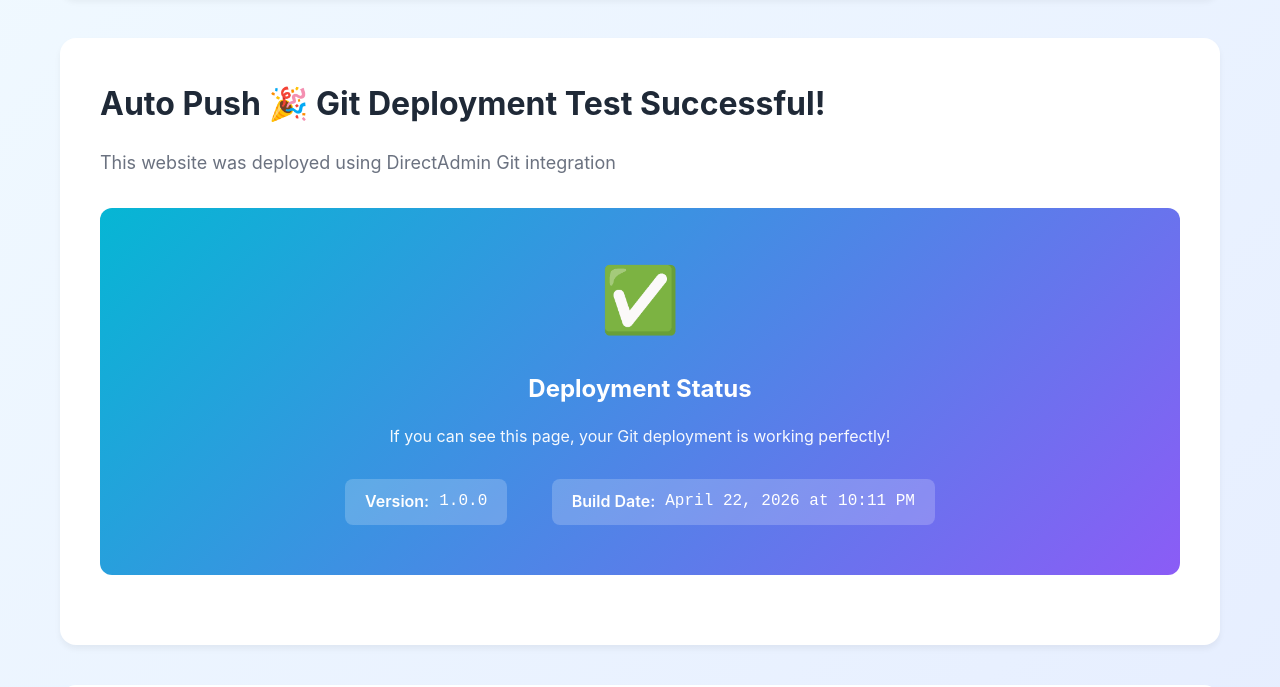
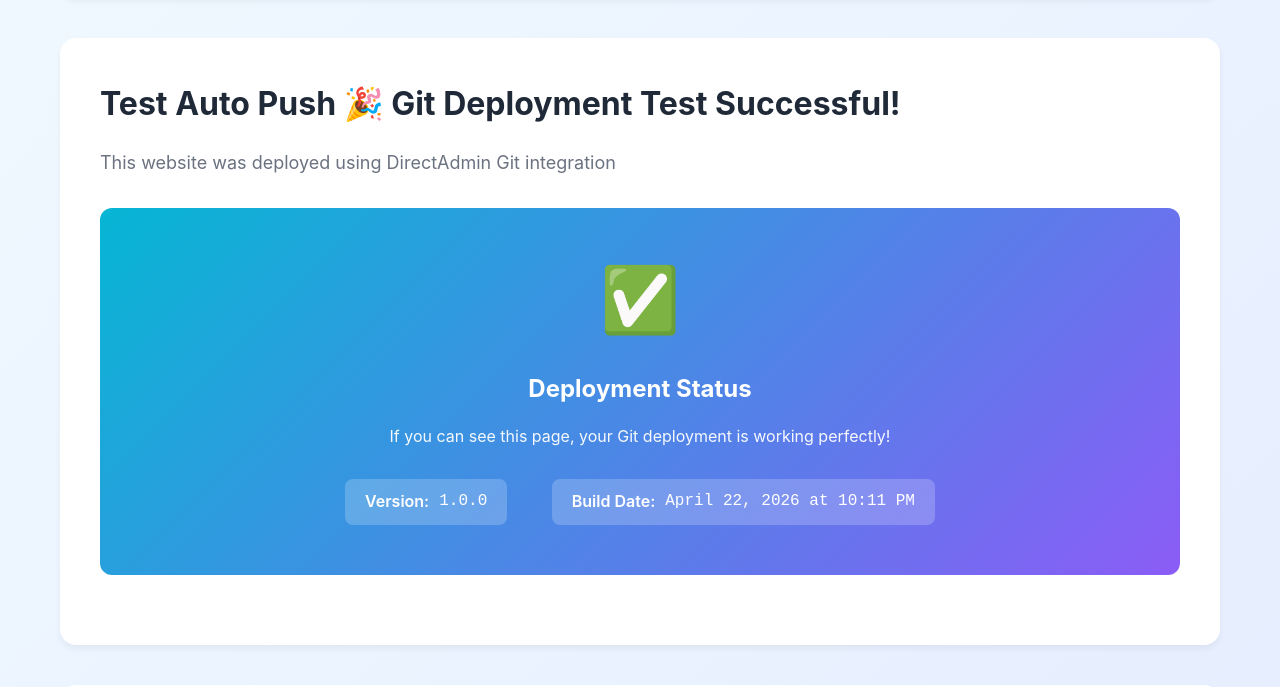
Before and after one commit to elassalisam/mygittest, a plain HTML site: page index.html in a window 1280 px wide. Shown: the part 112-799 px from the top of the page. Drawn offline with Linux system fonts and the light colour scheme.

Commit message:
Auto Push

```diff
--- a/index.html
+++ b/index.html
@@ -33,7 +33,7 @@
 
         <main>
             <section id="hero">
-                <h2> Auto Push 🎉 Git Deployment Test Successful!</h2>
+                <h2> Test Auto Push 🎉 Git Deployment Test Successful!</h2>
                 <p class="subtitle">This website was deployed using DirectAdmin Git integration</p>
 
                 <div class="status-card">
```
